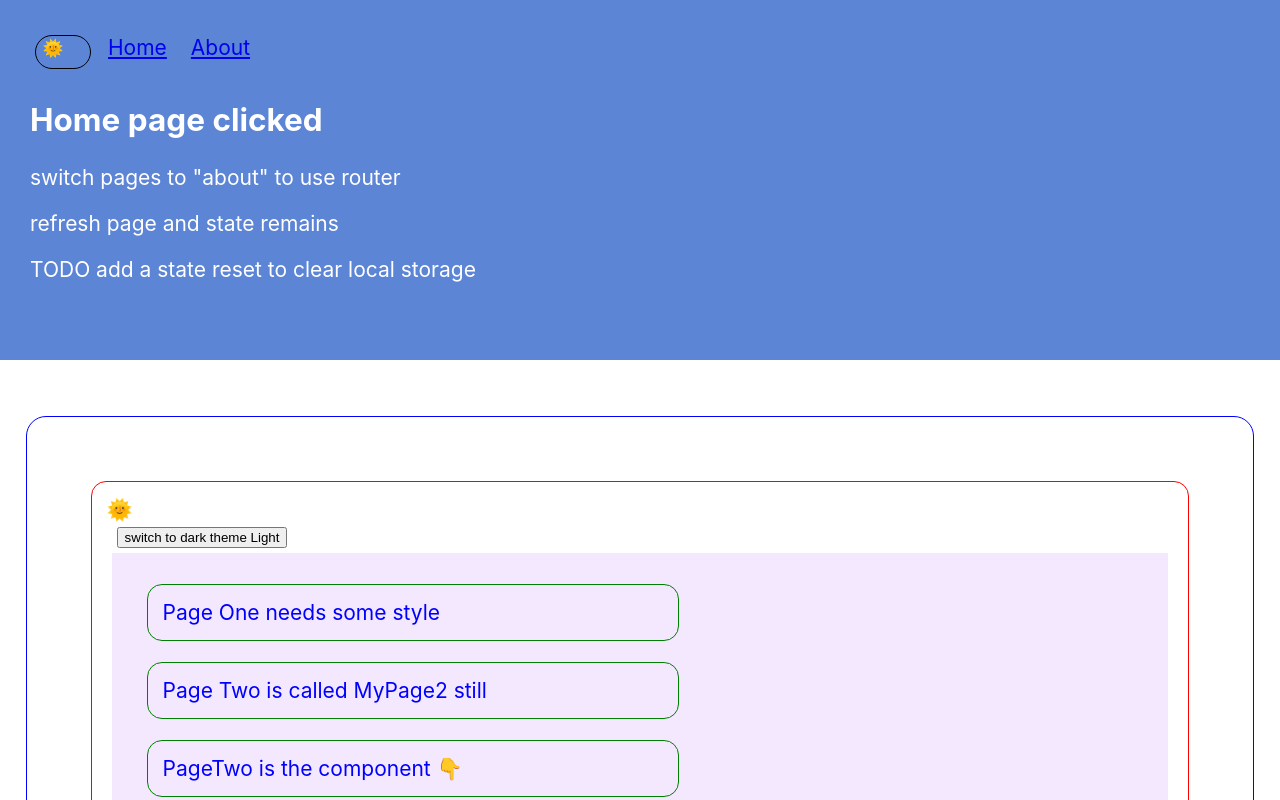
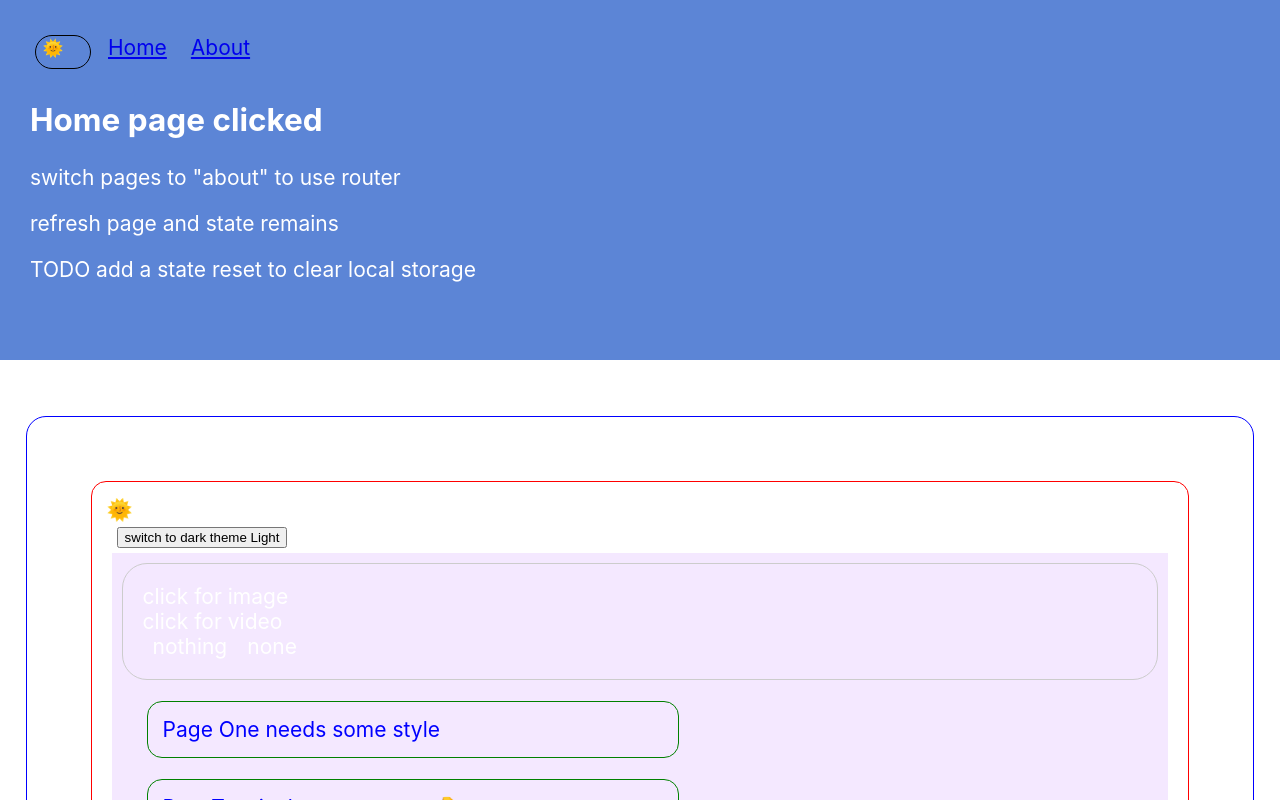
Before and after one commit to ptekspy/context-theme-router, a React (Create React App) app: page / in a window 1280 px wide. Shown: the top 800 px of the page. Built offline with nearby package versions, Linux system fonts and the light colour scheme.

Commit message:
adding new ipfs functions

```diff
--- /dev/null
+++ b/src/components/Media/Media.css
@@ -0,0 +1,5 @@
+.media-viewer {
+  padding: 20px;
+  border: 1px solid #CCCCCC;
+  border-radius:25px;
+}
--- /dev/null
+++ b/src/components/Media/Media.tsx
@@ -0,0 +1,53 @@
+import React, { useState, useEffect } from 'react';
+import './Media.css';
+const defaultImage = require('../../logo192.png')
+
+export default function Media() {
+  const [content, setContent] = useState(defaultImage);
+  const [contentType, setContentType] = useState('none')
+
+  const getMedia = (url:string) => {
+    console.log(`called dynamic media function`)
+    // const myUrl=`https://ipfs.io/ipfs/QmWJ3HnbLKm3WM2rkjugbUJ1tNj5iWLb8ZbUJUw5GkhWmJ`
+    // const myUrl=`https://ipfs.io/ipfs/QmcNtgAdi9fnHWHQa5QxWLFtRYNuyiHCe8VJyYXxLm55HX`
+    fetch(url).then(response => response.blob()).then(async blob => {
+      console.log(`here`)
+      if(blob.type === 'image/gif'){
+        console.log(blob);
+        let url = URL.createObjectURL(blob);
+        console.log(url)
+        setContentType('image');
+        setContent(url);
+      }else if(blob.type === 'video/mp4'){
+        console.log(blob);
+        let url = URL.createObjectURL(blob);
+        console.log(url)
+        setContentType('video');
+        setContent(url);
+      }else{
+        console.log(`blob.type ${blob.type}`)
+      }
+    });
+    //await console.log(contentSpecific)
+  }
+
+  return (
+        <>
+          <div className="media-viewer">
+            <div onClick={()=> {getMedia(`https://ipfs.io/ipfs/QmWJ3HnbLKm3WM2rkjugbUJ1tNj5iWLb8ZbUJUw5GkhWmJ`)}}>click for image</div>
+            <div onClick={()=> {getMedia(`https://ipfs.io/ipfs/QmcNtgAdi9fnHWHQa5QxWLFtRYNuyiHCe8VJyYXxLm55HX`)}}>click for video</div>
+            <div>
+                {(contentType === 'image')?
+                  <img width="400" src={content} />
+                  :
+                    (contentType === 'video')?
+                    <video width="400" src={content} />
+                    :
+                    <span>nothing</span>
+                }
+                <span>{contentType}</span>
+            </div>
+          </div>
+        </>
+  );
+}
--- a/src/pages/PageOne/PageOne.tsx
+++ b/src/pages/PageOne/PageOne.tsx
@@ -2,6 +2,7 @@ import * as React from 'react';
 import './PageOne.css';
 import { useTheme, Theme } from '../../ThemeContext';
 import PageTwo from '../../pages/PageTwo/PageTwo'; // nested component
+import Media from '../../components/Media/Media';
 
 const PageOne = () => {
   const { theme, setTheme } = useTheme();
@@ -20,8 +21,8 @@ const PageOne = () => {
             switch to dark theme {theme}
           </button>
             <div className={`p1p-wrap-${theme.toString().toLowerCase()}`}>
+              <Media />
               <p>Page One needs some style</p>
-              <p>Page Two is called MyPage2 still</p>
               <p>PageTwo is the component 👇</p>
             </div>
             <div className="page-wrapper">
--- a/src/pages/PageTwo/PageTwo.tsx
+++ b/src/pages/PageTwo/PageTwo.tsx
@@ -14,7 +14,6 @@ const MyPage2 = () => {
         }else{
           setTheme(Theme.Dark)
         }
-
       }}>
         switch to dark theme {theme}
       </button>
```
Also changed, not shown: src/logo192.png (added).
